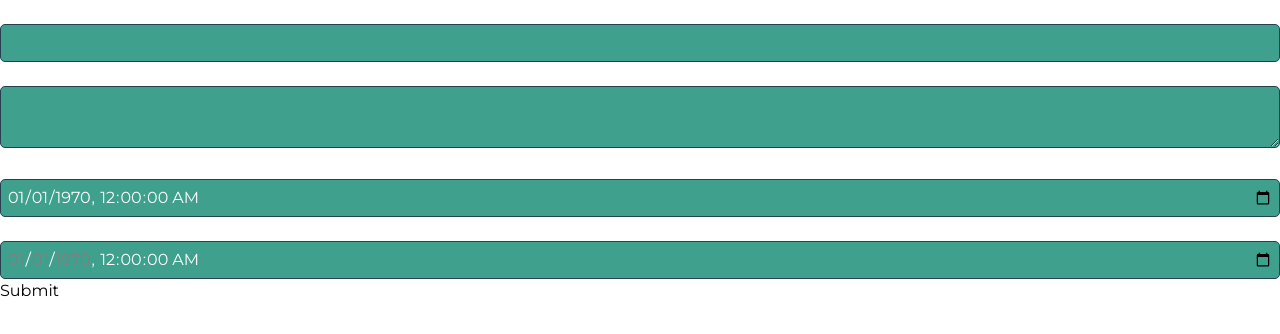
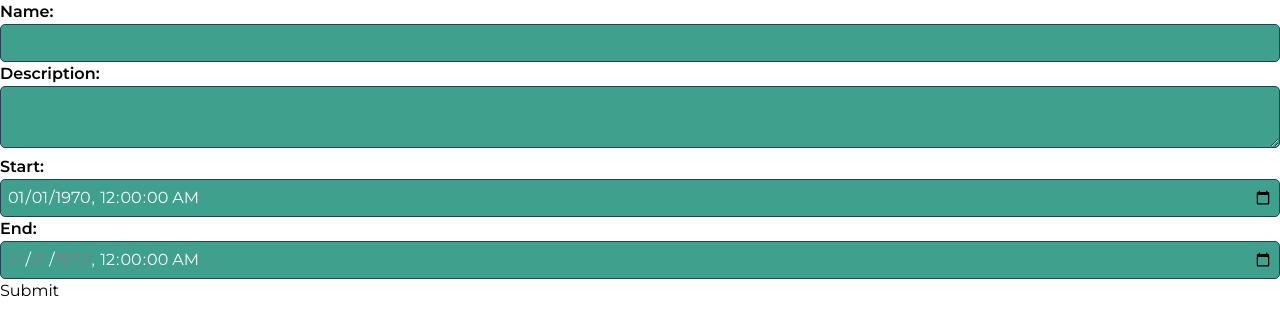
Before and after one commit to Parum-Lucis/csswengS16chai, a React (Vite) app: page /view-event/1 in a window 1280 px wide. Shown: the top 334 px of the page. Built offline with nearby package versions, Linux system fonts and the light colour scheme; no server answers; the database is empty.

Commit message:
add back timezone offset

```diff
--- a/src/routes/EventPage.tsx
+++ b/src/routes/EventPage.tsx
@@ -37,6 +37,8 @@ export function EventPage() {
 
     const handleSave = async () => {
         try {
+            start_date.setMinutes(start_date.getMinutes() + start_date.getTimezoneOffset())
+            end_date.setMinutes(end_date.getMinutes() + end_date.getTimezoneOffset())
             const updateRef = doc(db, "events", docID!)
             await updateDoc(updateRef, {
                 ...event
@@ -54,7 +56,7 @@ export function EventPage() {
 
     return (
         <form onSubmit={handleSave}>
-            <label htmlFor="name" className="text-white font-[Montserrat] font-semibold">
+            <label htmlFor="name" className="text-black font-[Montserrat] font-semibold">
                 Name:
               </label>
               <input
@@ -64,7 +66,7 @@ export function EventPage() {
                 className="input-text w-full"
                 value={name}
               />
-              <label htmlFor="description" className="text-white font-[Montserrat] font-semibold">
+              <label htmlFor="description" className="text-black font-[Montserrat] font-semibold">
                 Description:
               </label>
               <textarea
@@ -73,7 +75,7 @@ export function EventPage() {
                 className="input-text w-full"
                 value={description}
               />
-              <label htmlFor="startdate" className="text-white font-[Montserrat] font-semibold">
+              <label htmlFor="startdate" className="text-black font-[Montserrat] font-semibold">
                 Start:
               </label>
               <input
@@ -85,7 +87,7 @@ export function EventPage() {
                 value={start_date.toISOString().substring(0,19)}
                 onChange={e => setEvent({...event as Event, start_date : Timestamp.fromMillis(Date.parse(e.target.value))})}
               />
-              <label htmlFor="enddate" className="text-white font-[Montserrat] font-semibold">
+              <label htmlFor="enddate" className="text-black font-[Montserrat] font-semibold">
                 End:
               </label>
               <input
```
